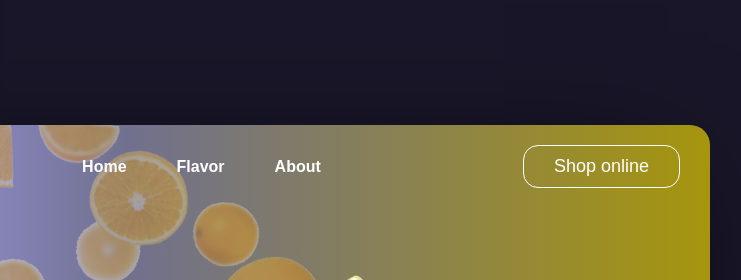
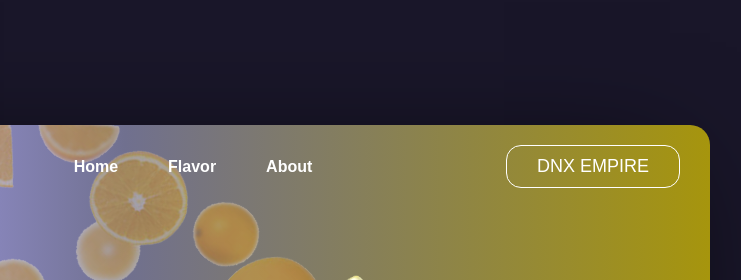
Before and after one commit to DNXEMPIRE-1/Fruit-Juice-Landing-Page, a plain HTML site: page index.html in a window 1280 px wide. Shown: the top 280 px of the page, 380-1121 px from the left. Drawn offline with Linux system fonts and the light colour scheme.

Commit message:
Update index.html

```diff
--- a/index.html
+++ b/index.html
@@ -17,7 +17,7 @@
               <p>Flavor</p>
               <p>About</p>
             </div>
-            <button>Shop online</button>
+            <button>DNX EMPIRE</button>
           </nav>
           <div class="content">
             <div class="juice-text">
@@ -53,9 +53,9 @@
           </div>
           <div class="fruits-wheel">
             <img src="./images/bgorange.png" alt="orange" class="dynamic-fruits-1">
-        <img src="./images/bgplumb.png" alt="plumb" class="dynamic-fruits-2">
-        <img src="./images/bgkiwi.png" alt="kiwi"  class="dynamic-fruits-3">
-                  <img src="./images/bgstrawberry.png" alt="strawberry"  class="dynamic-fruits-4">
+            <img src="./images/bgplumb.png" alt="plumb" class="dynamic-fruits-2">
+            <img src="./images/bgkiwi.png" alt="kiwi" class="dynamic-fruits-3">
+            <img src="./images/bgstrawberry.png" alt="strawberry" class="dynamic-fruits-4">
           </div>
         </main>
       </body>
```
